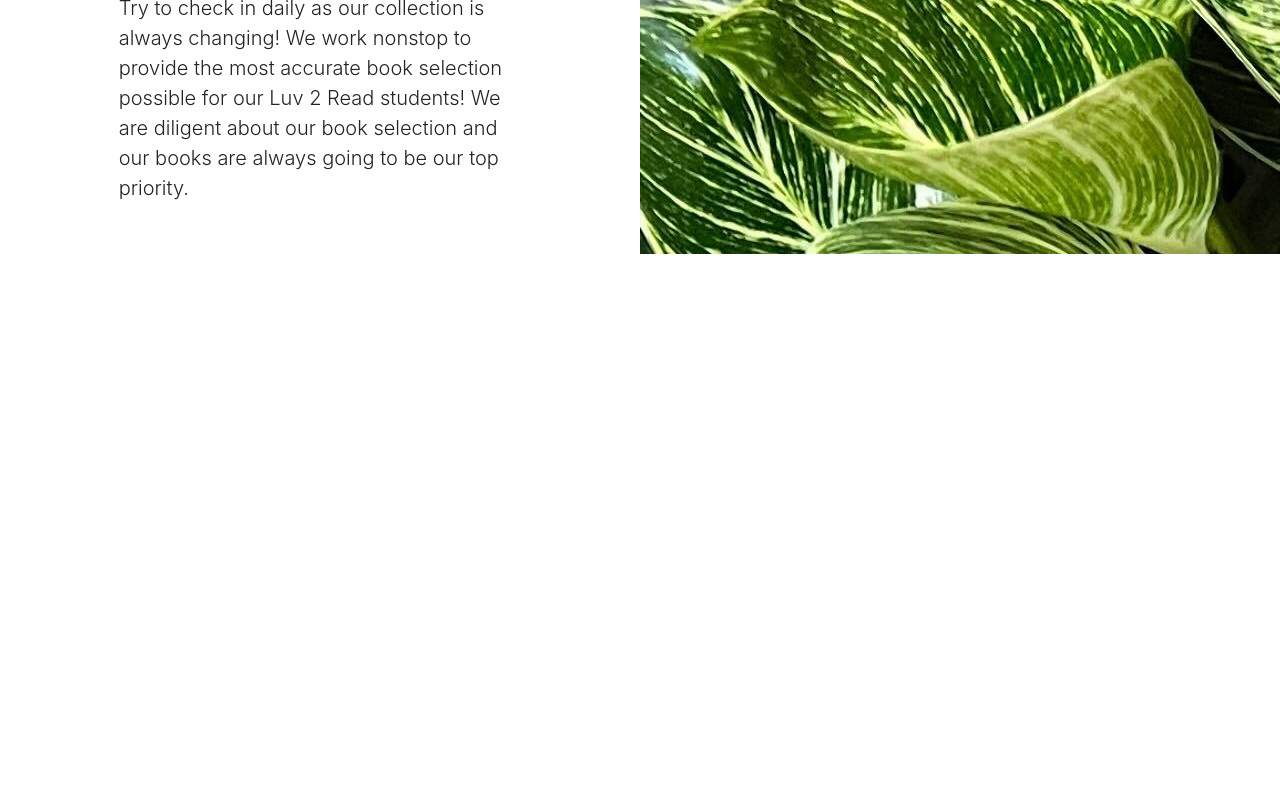
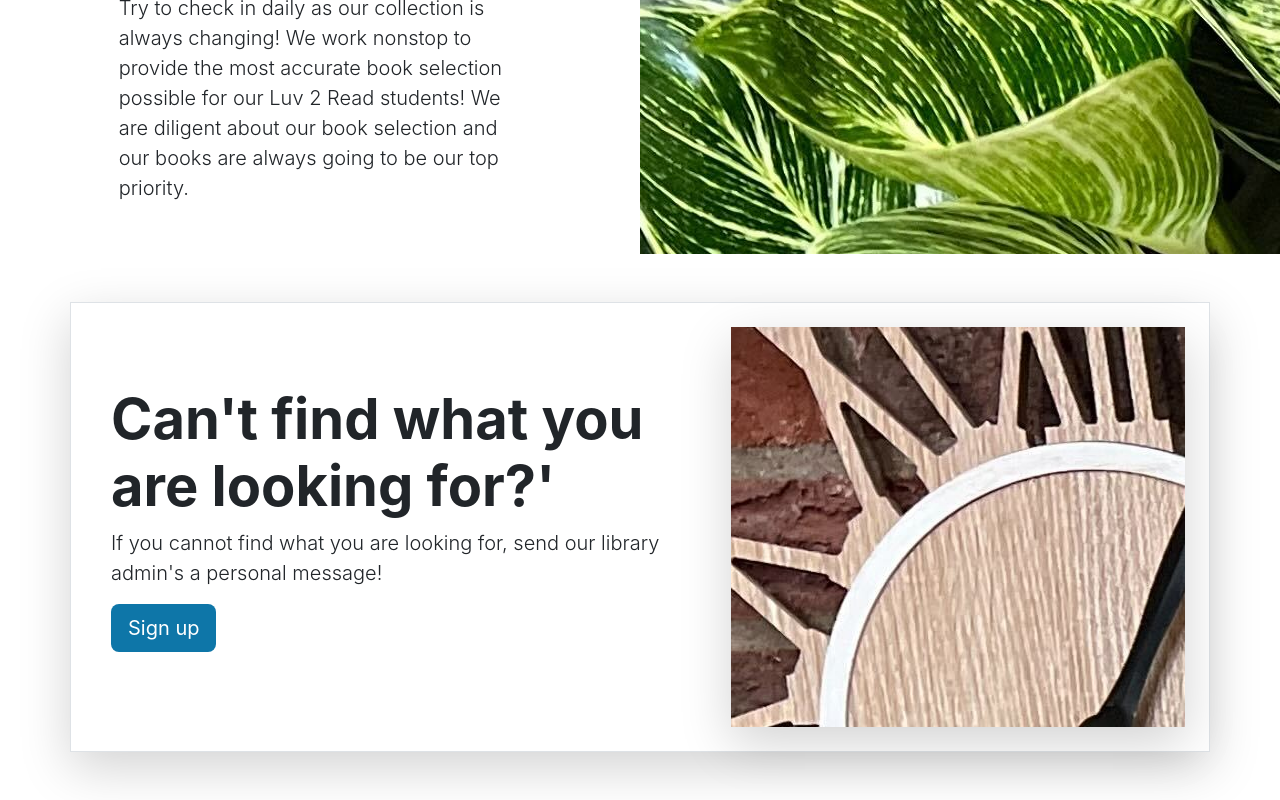
Before and after one commit to EnricoBreg/react-library-fe, a React (Create React App) app: page / in a window 1280 px wide. Shown: the part 1664-2464 px from the top of the page. Before the commit the page ends 1918 px from the top, so only its background shows below. Built offline with nearby package versions, Linux system fonts and the light colour scheme.

Commit message:
86 - aggiunta prima versione Library services section

```diff
--- a/src/App.tsx
+++ b/src/App.tsx
@@ -2,6 +2,7 @@
 import { Carousel } from "./layouts/HomePage/Carousel";
 import { ExploreTopBooks } from "./layouts/HomePage/ExploreTopBooks";
 import { Heros } from "./layouts/HomePage/Heros";
+import { LibraryServices } from "./layouts/HomePage/LibraryServices";
 import { Navbar } from "./layouts/NavbarAndFooter/Navbar";
 
 function App() {
@@ -11,6 +12,7 @@
       <ExploreTopBooks />
       <Carousel />
       <Heros />
+      <LibraryServices />
     </>
   );
 }
--- /dev/null
+++ b/src/layouts/HomePage/LibraryServices.tsx
@@ -0,0 +1,25 @@
+import React from "react";
+
+export const LibraryServices = () => {
+  return (
+    <div className="container my-5">
+      <div className="row p-4 align-items-center border shadow-lg">
+        <div className="col-lg-7 p-3">
+          <h1 className="display-4 fw-bold">
+            Can't find what you are looking for?'
+          </h1>
+          <p className="lead">
+            If you cannot find what you are looking for, send our library
+            admin's a personal message!
+          </p>
+          <div className="d-grid gap-2 justify-content-md-start mb-4 mb-lg-3">
+            <a className="btn main-color btn-lg text-white" href="#">
+              Sign up
+            </a>
+          </div>
+        </div>
+        <div className="col-lg-5 offest-lg-1 shadow-lg lost-image"></div>
+      </div>
+    </div>
+  );
+};
```
